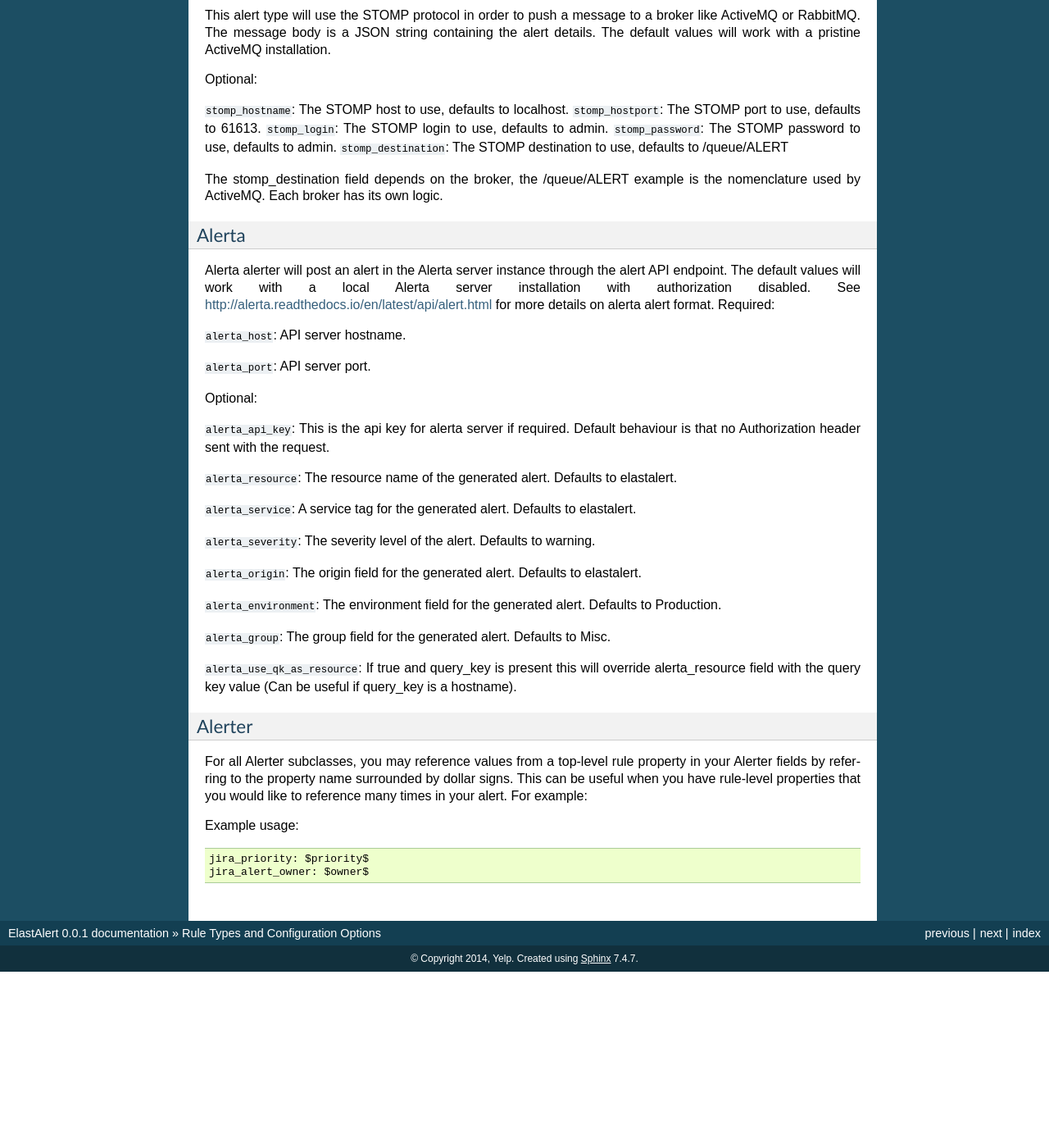
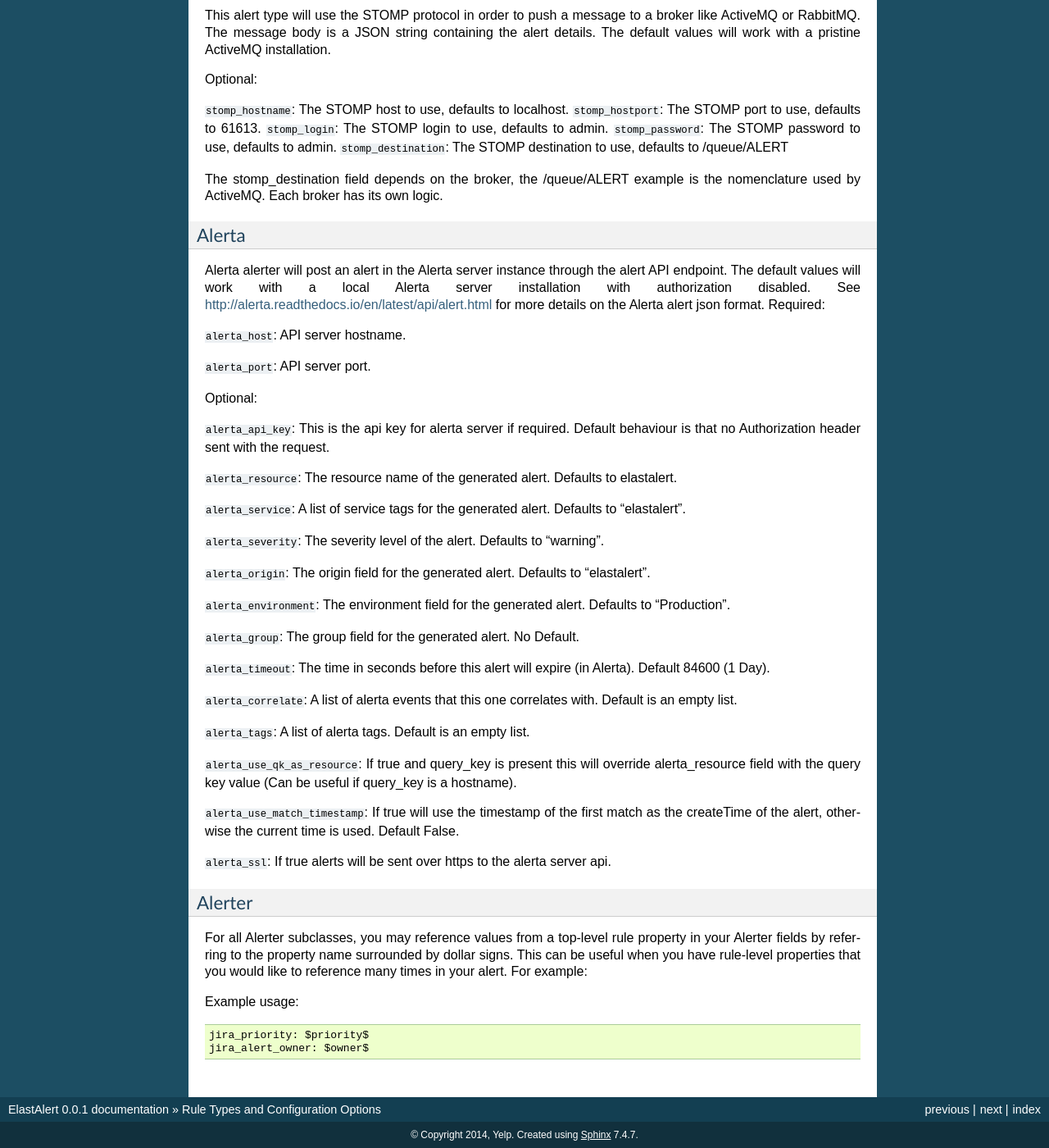
Before and after one commit to Yelp/elastalert, a Sphinx documentation site: the page built from docs/source/ruletypes.rst, in a window 1280 px wide and 1400 px high, scrolled down 28282 px. Shown: the whole window at 82% size. Built offline with Sphinx 7.4.7, drawn with Linux system fonts in a browser that asks for light colours; pages that are not in the unit, such as notebooks, are missing from menus; before the commit the page ends 29467 px from its top, so only the background shows below that.

Commit message:
Add use_match_timestamp and alerta_ssl settings. Documentation updated
alerta_use_match_timestamp and alerta_ssl settings.
General code cleanup.

```diff
--- a/docs/source/ruletypes.rst
+++ b/docs/source/ruletypes.rst
@@ -1434,7 +1434,7 @@ Alerta
 
 Alerta alerter will post an alert in the Alerta server instance through the alert API endpoint.
 The default values will work with a local Alerta server installation with authorization disabled.
-See http://alerta.readthedocs.io/en/latest/api/alert.html for more details on alerta alert format.
+See http://alerta.readthedocs.io/en/latest/api/alert.html for more details on the Alerta alert json format.
 Required:
 
 ``alerta_host``: API server hostname.
@@ -1447,17 +1447,27 @@ Optional:
 
 ``alerta_resource``: The resource name of the generated alert. Defaults to elastalert.
 
-``alerta_service``: A service tag for the generated alert. Defaults to elastalert.
+``alerta_service``: A list of service tags for the generated alert. Defaults to "elastalert".
 
-``alerta_severity``: The severity level of the alert. Defaults to warning.
+``alerta_severity``: The severity level of the alert. Defaults to "warning".
 
-``alerta_origin``: The origin field for the generated alert. Defaults to elastalert.
+``alerta_origin``: The origin field for the generated alert. Defaults to "elastalert".
 
-``alerta_environment``: The environment field for the generated alert. Defaults to Production.
+``alerta_environment``: The environment field for the generated alert. Defaults to "Production".
 
-``alerta_group``: The group field for the generated alert. Defaults to Misc.
+``alerta_group``: The group field for the generated alert. No Default.
+
+``alerta_timeout``: The time in seconds before this alert will expire (in Alerta). Default 84600 (1 Day).
+
+``alerta_correlate``: A list of alerta events that this one correlates with. Default is an empty list.
+
+``alerta_tags``: A list of alerta tags. Default is an empty list.
 
 ``alerta_use_qk_as_resource``: If true and query_key is present this will override alerta_resource field with the query key value (Can be useful if query_key is a hostname).
+
+``alerta_use_match_timestamp``: If true will use the timestamp of the first match as the createTime of the alert, otherwise the current time is used. Default False.
+
+``alerta_ssl``: If true alerts will be sent over https to the alerta server api.
 
 Alerter
 ~~~~~~~
```
Also changed, not shown: 1 other file.
